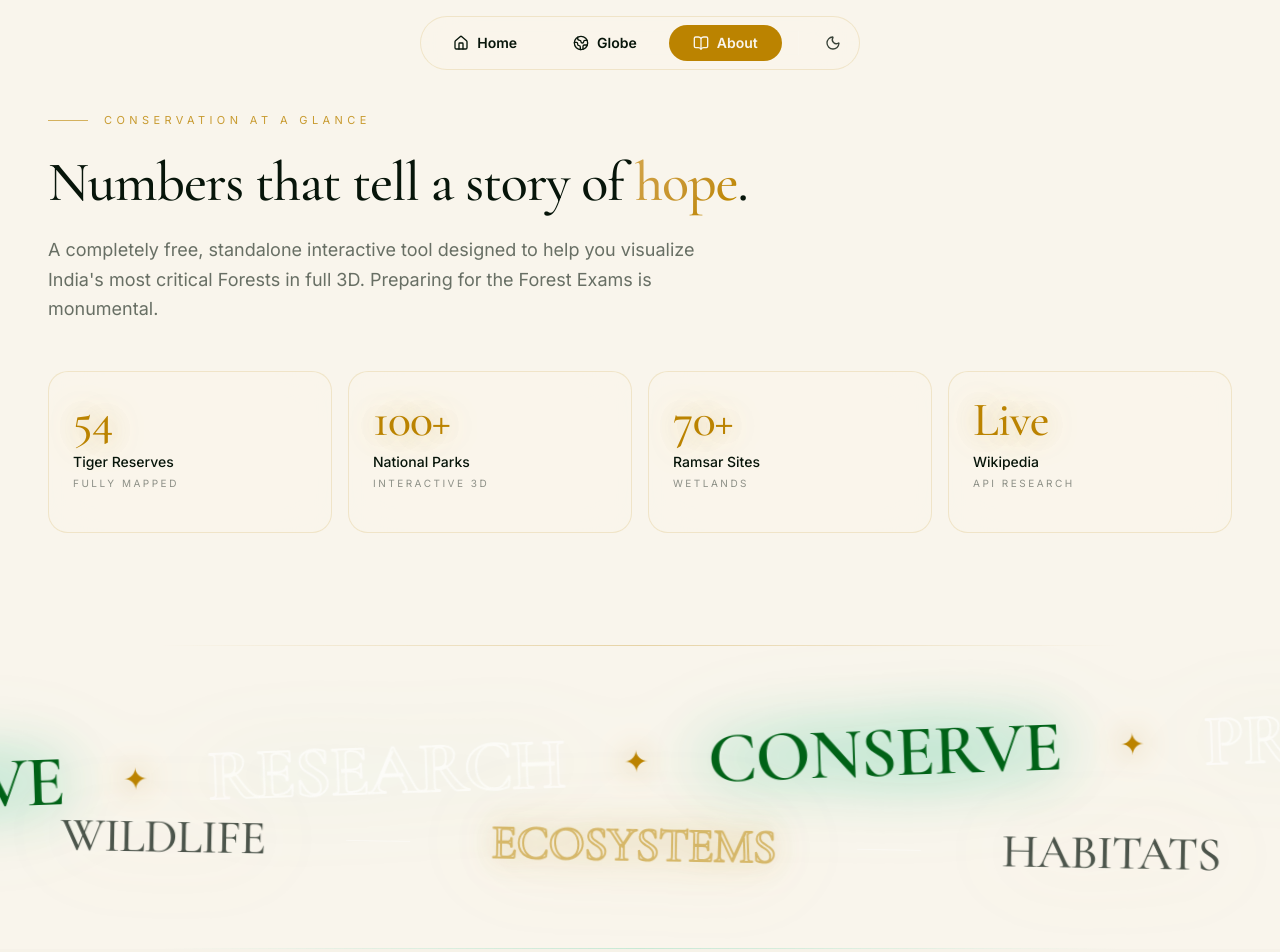
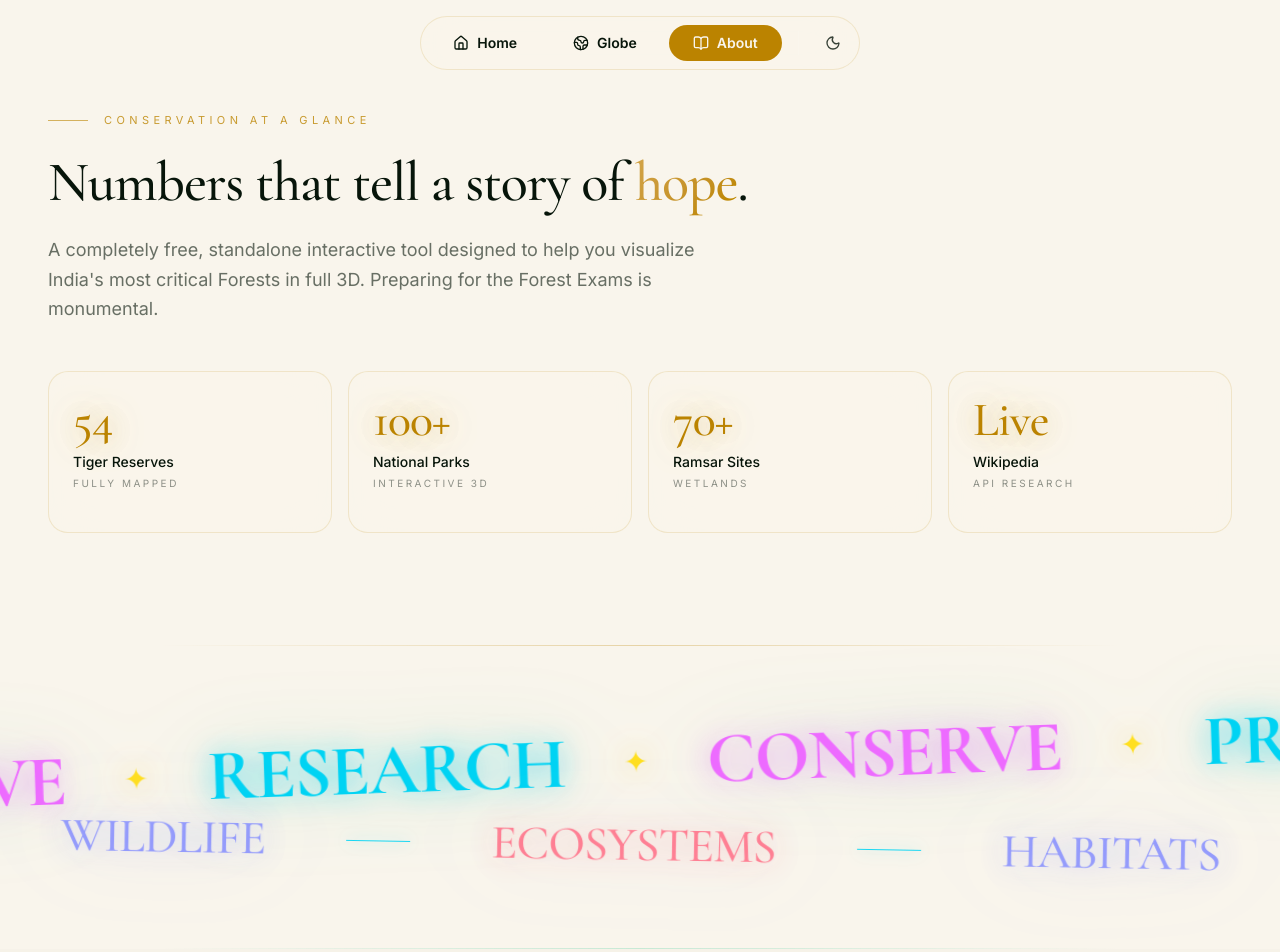
Before and after one commit to g4mt2fch8w-code/geo-globe, a React (Vite) app: page /about in a window 1280 px wide. Shown: the top 952 px of the page. Built offline with nearby package versions, Linux system fonts and the light colour scheme; a web font is replaced by a local one.

Commit message:
style: apply vibrant bioluminescent neon colors to animated marquee

```diff
--- a/src/components/About.tsx
+++ b/src/components/About.tsx
@@ -305,31 +305,31 @@ export const AnimatedDivider = () => {
         <div className="flex w-[200%] marquee-track">
           {[...Array(2)].map((_, i) => (
             <div key={i} className="flex w-1/2 justify-around items-center gap-12 px-6">
-              <span className="text-4xl md:text-7xl font-display text-transparent font-bold" style={{ WebkitTextStroke: '2px rgba(255, 255, 255, 0.6)', filter: 'drop-shadow(0 0 15px rgba(255,255,255,0.6))' }}>PROTECT</span>
-              <span className="text-xl md:text-3xl text-gold drop-shadow-[0_0_15px_rgba(201,161,59,1)]">✦</span>
-              <span className="text-4xl md:text-7xl font-display text-emerald font-semibold opacity-100 drop-shadow-[0_0_30px_rgba(16,185,129,1)]">PRESERVE</span>
-              <span className="text-xl md:text-3xl text-gold drop-shadow-[0_0_15px_rgba(201,161,59,1)]">✦</span>
-              <span className="text-4xl md:text-7xl font-display text-transparent font-bold" style={{ WebkitTextStroke: '2px rgba(255, 255, 255, 0.6)', filter: 'drop-shadow(0 0 15px rgba(255,255,255,0.6))' }}>RESEARCH</span>
-              <span className="text-xl md:text-3xl text-gold drop-shadow-[0_0_15px_rgba(201,161,59,1)]">✦</span>
-              <span className="text-4xl md:text-7xl font-display text-emerald font-semibold opacity-100 drop-shadow-[0_0_30px_rgba(16,185,129,1)]">CONSERVE</span>
-              <span className="text-xl md:text-3xl text-gold drop-shadow-[0_0_15px_rgba(201,161,59,1)]">✦</span>
+              <span className="text-4xl md:text-7xl font-display text-cyan-400 font-bold drop-shadow-[0_0_15px_rgba(34,211,238,0.8)]">PROTECT</span>
+              <span className="text-xl md:text-3xl text-yellow-300 drop-shadow-[0_0_15px_rgba(253,224,71,0.8)]">✦</span>
+              <span className="text-4xl md:text-7xl font-display text-fuchsia-400 font-bold drop-shadow-[0_0_15px_rgba(232,121,249,0.8)]">PRESERVE</span>
+              <span className="text-xl md:text-3xl text-yellow-300 drop-shadow-[0_0_15px_rgba(253,224,71,0.8)]">✦</span>
+              <span className="text-4xl md:text-7xl font-display text-cyan-400 font-bold drop-shadow-[0_0_15px_rgba(34,211,238,0.8)]">RESEARCH</span>
+              <span className="text-xl md:text-3xl text-yellow-300 drop-shadow-[0_0_15px_rgba(253,224,71,0.8)]">✦</span>
+              <span className="text-4xl md:text-7xl font-display text-fuchsia-400 font-bold drop-shadow-[0_0_15px_rgba(232,121,249,0.8)]">CONSERVE</span>
+              <span className="text-xl md:text-3xl text-yellow-300 drop-shadow-[0_0_15px_rgba(253,224,71,0.8)]">✦</span>
             </div>
           ))}
         </div>
       </div>
 
-      <div className="w-[200vw] md:w-[150vw] rotate-1 mt-6 transform-gpu opacity-90 drop-shadow-[0_0_40px_rgba(201,161,59,0.2)]">
+      <div className="w-[200vw] md:w-[150vw] rotate-1 mt-6 transform-gpu opacity-90 drop-shadow-[0_0_40px_rgba(129,140,248,0.2)]">
         <div className="flex w-[200%] marquee-track" style={{ animationDirection: 'reverse', animationDuration: '35s' }}>
           {[...Array(2)].map((_, i) => (
             <div key={i} className="flex w-1/2 justify-around items-center gap-12 px-6">
-              <span className="text-3xl md:text-5xl font-display text-fog opacity-80 drop-shadow-[0_0_15px_rgba(255,255,255,0.4)]">WILDLIFE</span>
-              <span className="w-16 h-[1px] bg-white/40 drop-shadow-[0_0_8px_rgba(255,255,255,0.8)]"></span>
-              <span className="text-3xl md:text-5xl font-display text-transparent" style={{ WebkitTextStroke: '2px rgba(201, 161, 59, 0.8)', filter: 'drop-shadow(0 0 15px rgba(201,161,59,0.7))' }}>ECOSYSTEMS</span>
-              <span className="w-16 h-[1px] bg-white/40 drop-shadow-[0_0_8px_rgba(255,255,255,0.8)]"></span>
-              <span className="text-3xl md:text-5xl font-display text-fog opacity-80 drop-shadow-[0_0_15px_rgba(255,255,255,0.4)]">HABITATS</span>
-              <span className="w-16 h-[1px] bg-white/40 drop-shadow-[0_0_8px_rgba(255,255,255,0.8)]"></span>
-              <span className="text-3xl md:text-5xl font-display text-transparent" style={{ WebkitTextStroke: '2px rgba(201, 161, 59, 0.8)', filter: 'drop-shadow(0 0 15px rgba(201,161,59,0.7))' }}>BIODIVERSITY</span>
-              <span className="w-16 h-[1px] bg-white/40 drop-shadow-[0_0_8px_rgba(255,255,255,0.8)]"></span>
+              <span className="text-3xl md:text-5xl font-display text-indigo-400 opacity-90 drop-shadow-[0_0_15px_rgba(129,140,248,0.6)]">WILDLIFE</span>
+              <span className="w-16 h-[1px] bg-cyan-400 drop-shadow-[0_0_8px_rgba(34,211,238,0.8)]"></span>
+              <span className="text-3xl md:text-5xl font-display text-rose-400 opacity-90 drop-shadow-[0_0_15px_rgba(251,113,133,0.6)]">ECOSYSTEMS</span>
+              <span className="w-16 h-[1px] bg-cyan-400 drop-shadow-[0_0_8px_rgba(34,211,238,0.8)]"></span>
+              <span className="text-3xl md:text-5xl font-display text-indigo-400 opacity-90 drop-shadow-[0_0_15px_rgba(129,140,248,0.6)]">HABITATS</span>
+              <span className="w-16 h-[1px] bg-cyan-400 drop-shadow-[0_0_8px_rgba(34,211,238,0.8)]"></span>
+              <span className="text-3xl md:text-5xl font-display text-rose-400 opacity-90 drop-shadow-[0_0_15px_rgba(251,113,133,0.6)]">BIODIVERSITY</span>
+              <span className="w-16 h-[1px] bg-cyan-400 drop-shadow-[0_0_8px_rgba(34,211,238,0.8)]"></span>
             </div>
           ))}
         </div>
```
